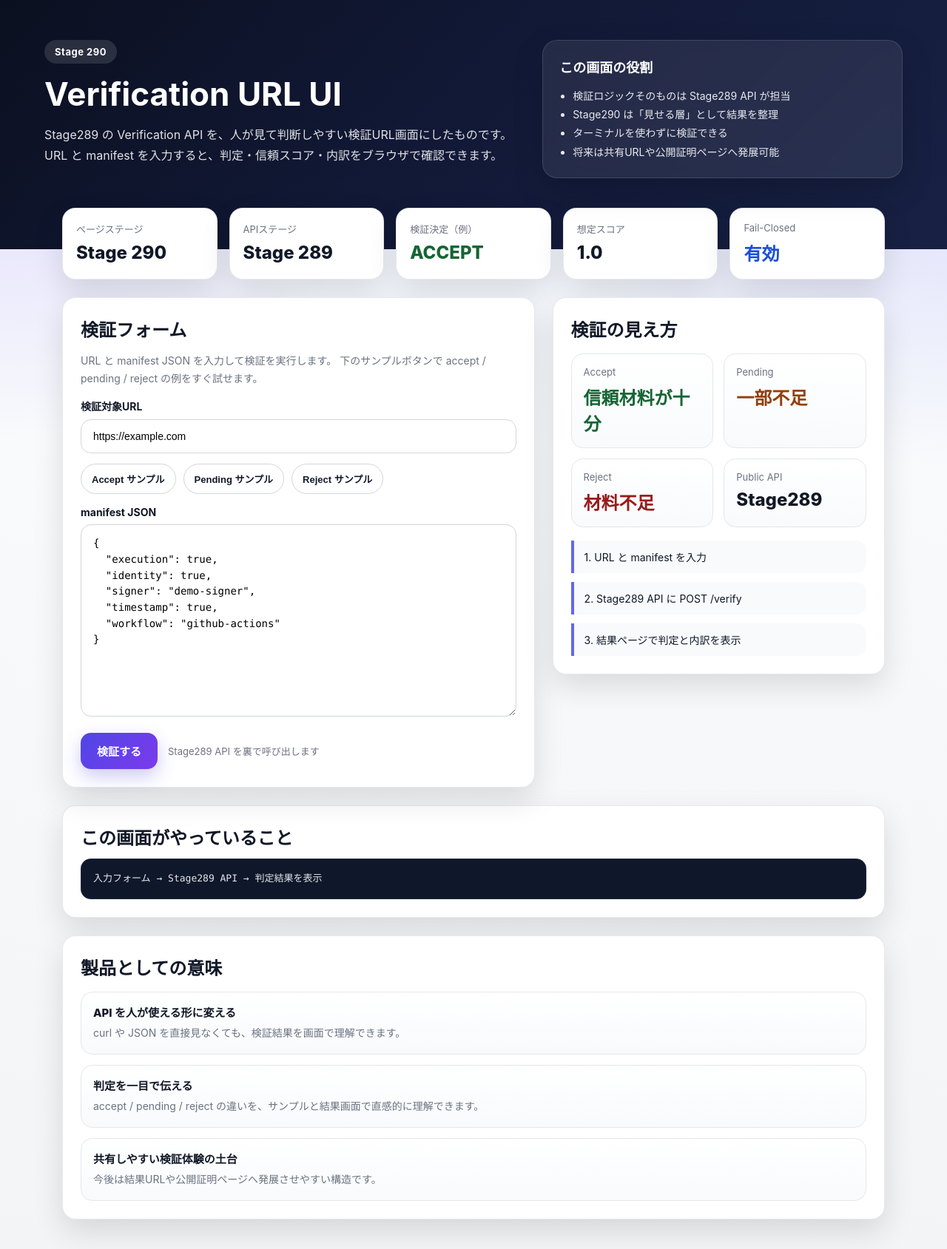
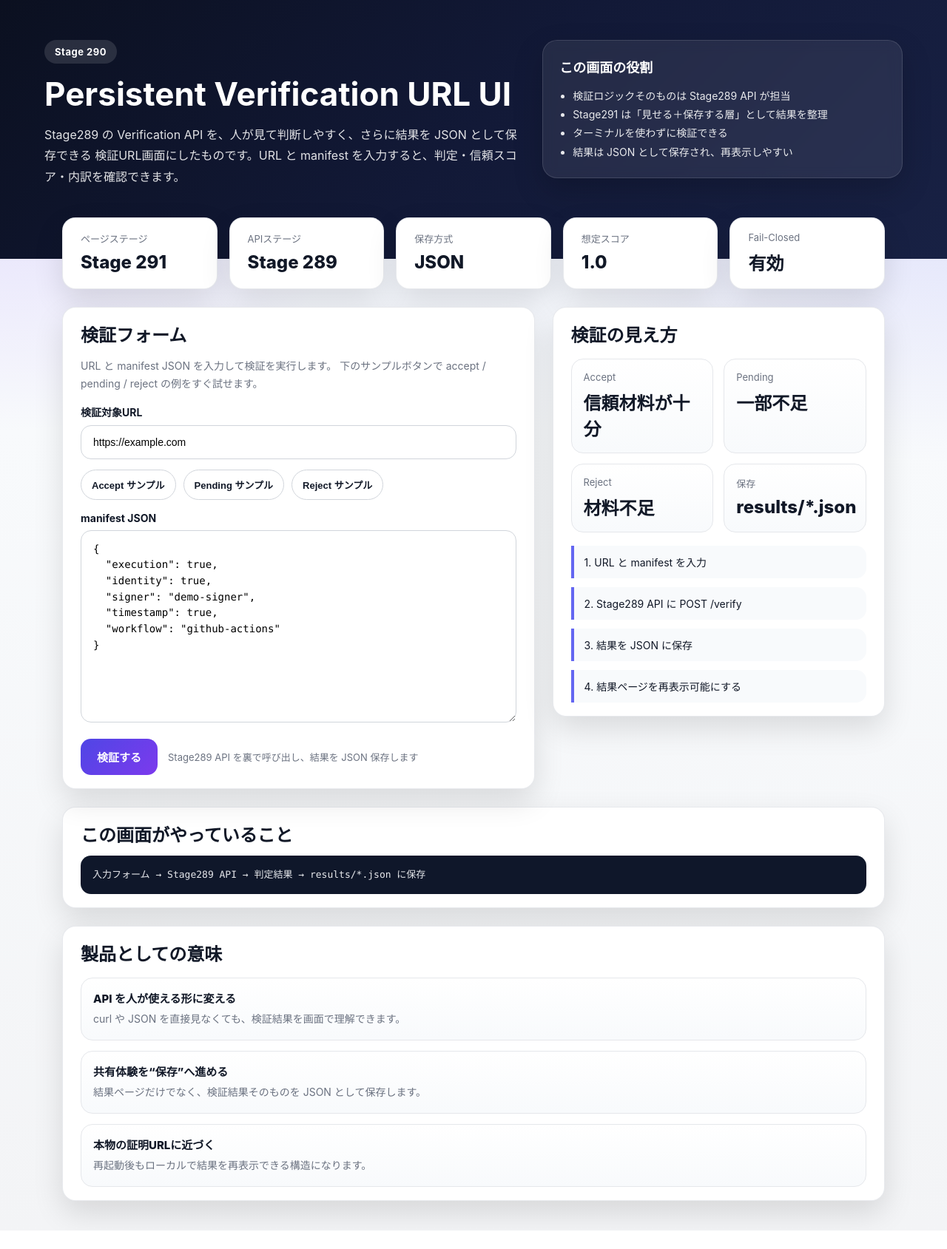
Before and after one commit to mokkunsuzuki-code/stage290, a FastAPI app: page / in a window 1280 px wide. Shown: the whole page at 74% size. After the commit the page ends 1664 px from the top, so only its background shows below. Run offline with FastAPI, Linux system fonts and the light colour scheme.

Commit message:
Stage291: update UI copy for persistent verification result pages

```diff
--- a/templates/index.html
+++ b/templates/index.html
@@ -2,7 +2,7 @@
 <html lang="ja">
 <head>
   <meta charset="UTF-8">
-  <title>Stage290 Verification URL UI</title>
+  <title>Stage291 Persistent Verification URL UI</title>
   <meta name="viewport" content="width=device-width, initial-scale=1">
   <style>
     :root {
@@ -15,19 +15,11 @@
       --line: #e5e7eb;
       --primary: #4f46e5;
       --primary-2: #7c3aed;
-      --success-bg: #dcfce7;
-      --success-text: #166534;
-      --warn-bg: #fef3c7;
-      --warn-text: #92400e;
-      --danger-bg: #fee2e2;
-      --danger-text: #991b1b;
       --shadow: 0 16px 40px rgba(0, 0, 0, 0.12);
       --radius: 18px;
     }
 
-    * {
-      box-sizing: border-box;
-    }
+    * { box-sizing: border-box; }
 
     body {
       margin: 0;
@@ -113,12 +105,12 @@
       margin-bottom: 24px;
     }
 
-    .summary-card {
+    .summary-card, .card {
       background: #fff;
       border-radius: 18px;
       box-shadow: var(--shadow);
       border: 1px solid rgba(229,231,235,0.9);
-      padding: 18px;
+      padding: 18px 24px;
     }
 
     .summary-label {
@@ -133,14 +125,6 @@
       color: #111827;
     }
 
-    .status-accept {
-      color: #166534;
-    }
-
-    .status-safe {
-      color: #1d4ed8;
-    }
-
     .main-grid {
       display: grid;
       grid-template-columns: 1.35fr 0.95fr;
@@ -148,22 +132,9 @@
       align-items: start;
     }
 
-    .card {
-      background: var(--card);
-      border-radius: var(--radius);
-      box-shadow: var(--shadow);
-      padding: 24px;
-      border: 1px solid rgba(229,231,235,0.9);
-    }
-
     .card h2 {
       margin: 0 0 12px;
       font-size: 24px;
-    }
-
-    .card h3 {
-      margin: 0 0 10px;
-      font-size: 18px;
     }
 
     .muted {
@@ -186,13 +157,6 @@
       padding: 14px 16px;
       font-size: 14px;
       background: #fff;
-      transition: border-color 0.2s ease, box-shadow 0.2s ease;
-    }
-
-    input[type="text"]:focus, textarea:focus {
-      outline: none;
-      border-color: #6366f1;
-      box-shadow: 0 0 0 4px rgba(99,102,241,0.14);
     }
 
     textarea {
@@ -218,13 +182,6 @@
       font-size: 13px;
       font-weight: 700;
       cursor: pointer;
-      transition: 0.2s ease;
-    }
-
-    .sample-button:hover {
-      border-color: #6366f1;
-      color: #4338ca;
-      background: #eef2ff;
     }
 
     .button-row {
@@ -244,7 +201,6 @@
       font-size: 15px;
       font-weight: 700;
       cursor: pointer;
-      box-shadow: 0 10px 24px rgba(79,70,229,0.28);
     }
 
     .button-note {
@@ -277,10 +233,6 @@
       font-weight: 800;
     }
 
-    .demo-accept { color: #166534; }
-    .demo-pending { color: #92400e; }
-    .demo-reject { color: #991b1b; }
-
     .flow {
       display: grid;
       gap: 12px;
@@ -304,7 +256,6 @@
       font-family: ui-monospace, SFMono-Regular, Menlo, monospace;
       font-size: 13px;
       line-height: 1.6;
-      border: 1px solid rgba(255,255,255,0.08);
     }
 
     .feature-list {
@@ -327,27 +278,22 @@
     }
 
     @media (max-width: 980px) {
-      .hero-inner,
-      .main-grid {
+      .hero-inner, .main-grid {
         grid-template-columns: 1fr;
       }
-
       .summary-grid {
         grid-template-columns: repeat(2, minmax(0, 1fr));
       }
-
       h1 {
         font-size: 34px;
       }
-
       .wrap {
         margin-top: -40px;
       }
     }
 
     @media (max-width: 640px) {
-      .summary-grid,
-      .demo-grid {
+      .summary-grid, .demo-grid {
         grid-template-columns: 1fr;
       }
     }
@@ -358,10 +304,10 @@
     <div class="hero-inner">
       <div>
         <div class="stage-label">Stage {{ stage }}</div>
-        <h1>Verification URL UI</h1>
+        <h1>Persistent Verification URL UI</h1>
         <p>
-          Stage289 の Verification API を、人が見て判断しやすい検証URL画面にしたものです。
-          URL と manifest を入力すると、判定・信頼スコア・内訳をブラウザで確認できます。
+          Stage289 の Verification API を、人が見て判断しやすく、さらに結果を JSON として保存できる
+          検証URL画面にしたものです。URL と manifest を入力すると、判定・信頼スコア・内訳を確認できます。
         </p>
       </div>
 
@@ -369,9 +315,9 @@
         <h2>この画面の役割</h2>
         <ul>
           <li>検証ロジックそのものは Stage289 API が担当</li>
-          <li>Stage290 は「見せる層」として結果を整理</li>
+          <li>Stage291 は「見せる＋保存する層」として結果を整理</li>
           <li>ターミナルを使わずに検証できる</li>
-          <li>将来は共有URLや公開証明ページへ発展可能</li>
+          <li>結果は JSON として保存され、再表示しやすい</li>
         </ul>
       </div>
     </div>
@@ -381,15 +327,15 @@
     <section class="summary-grid">
       <div class="summary-card">
         <div class="summary-label">ページステージ</div>
-        <div class="summary-value">Stage 290</div>
+        <div class="summary-value">Stage 291</div>
       </div>
       <div class="summary-card">
         <div class="summary-label">APIステージ</div>
         <div class="summary-value">Stage 289</div>
       </div>
       <div class="summary-card">
-        <div class="summary-label">検証決定（例）</div>
-        <div class="summary-value status-accept">ACCEPT</div>
+        <div class="summary-label">保存方式</div>
+        <div class="summary-value">JSON</div>
       </div>
       <div class="summary-card">
         <div class="summary-label">想定スコア</div>
@@ -397,7 +343,7 @@
       </div>
       <div class="summary-card">
         <div class="summary-label">Fail-Closed</div>
-        <div class="summary-value status-safe">有効</div>
+        <div class="summary-value">有効</div>
       </div>
     </section>
 
@@ -424,7 +370,7 @@
 
           <div class="button-row">
             <button class="submit-button" type="submit">検証する</button>
-            <div class="button-note">Stage289 API を裏で呼び出します</div>
+            <div class="button-note">Stage289 API を裏で呼び出し、結果を JSON 保存します</div>
           </div>
         </form>
       </section>
@@ -434,33 +380,34 @@
         <div class="demo-grid">
           <div class="demo-card">
             <div class="demo-title">Accept</div>
-            <div class="demo-value demo-accept">信頼材料が十分</div>
+            <div class="demo-value">信頼材料が十分</div>
           </div>
           <div class="demo-card">
             <div class="demo-title">Pending</div>
-            <div class="demo-value demo-pending">一部不足</div>
+            <div class="demo-value">一部不足</div>
           </div>
           <div class="demo-card">
             <div class="demo-title">Reject</div>
-            <div class="demo-value demo-reject">材料不足</div>
+            <div class="demo-value">材料不足</div>
           </div>
           <div class="demo-card">
-            <div class="demo-title">Public API</div>
-            <div class="demo-value">Stage289</div>
+            <div class="demo-title">保存</div>
+            <div class="demo-value">results/*.json</div>
           </div>
         </div>
 
         <div class="flow">
           <div class="flow-step">1. URL と manifest を入力</div>
           <div class="flow-step">2. Stage289 API に POST /verify</div>
-          <div class="flow-step">3. 結果ページで判定と内訳を表示</div>
+          <div class="flow-step">3. 結果を JSON に保存</div>
+          <div class="flow-step">4. 結果ページを再表示可能にする</div>
         </div>
       </aside>
     </section>
 
     <section class="card" style="margin-top: 24px;">
       <h2>この画面がやっていること</h2>
-      <div class="code">入力フォーム → Stage289 API → 判定結果を表示</div>
+      <div class="code">入力フォーム → Stage289 API → 判定結果 → results/*.json に保存</div>
     </section>
 
     <section class="card" style="margin-top: 24px;">
@@ -471,12 +418,12 @@
           <div class="muted">curl や JSON を直接見なくても、検証結果を画面で理解できます。</div>
         </div>
         <div class="feature">
-          <div class="feature-title">判定を一目で伝える</div>
-          <div class="muted">accept / pending / reject の違いを、サンプルと結果画面で直感的に理解できます。</div>
+          <div class="feature-title">共有体験を“保存”へ進める</div>
+          <div class="muted">結果ページだけでなく、検証結果そのものを JSON として保存します。</div>
         </div>
         <div class="feature">
-          <div class="feature-title">共有しやすい検証体験の土台</div>
-          <div class="muted">今後は結果URLや公開証明ページへ発展させやすい構造です。</div>
+          <div class="feature-title">本物の証明URLに近づく</div>
+          <div class="muted">再起動後もローカルで結果を再表示できる構造になります。</div>
         </div>
       </div>
     </section>
```
Also changed, not shown: templates/result.html (+16 -53 lines).
